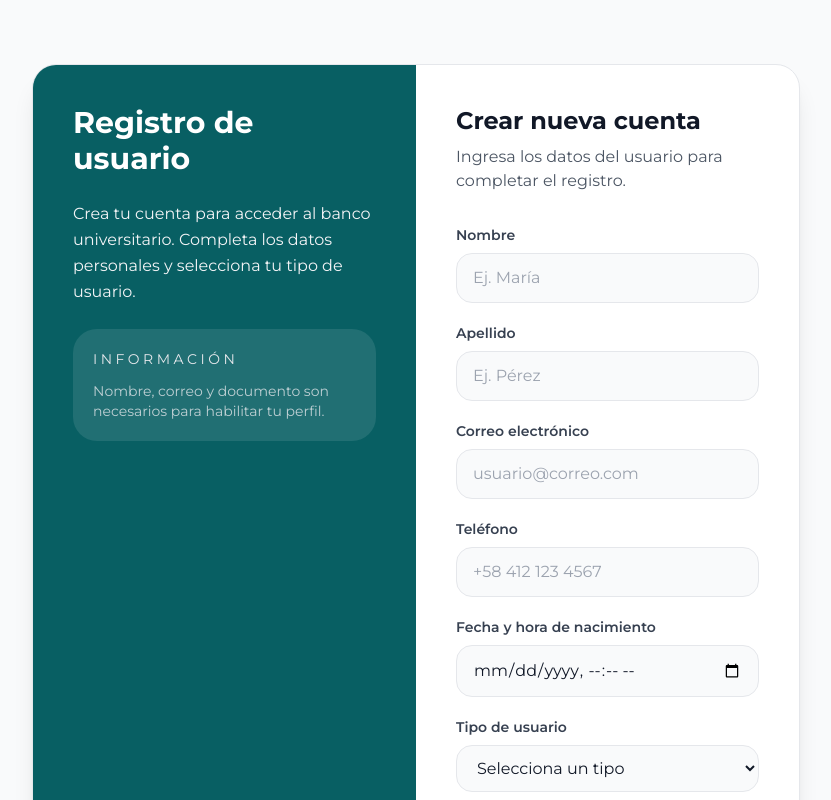
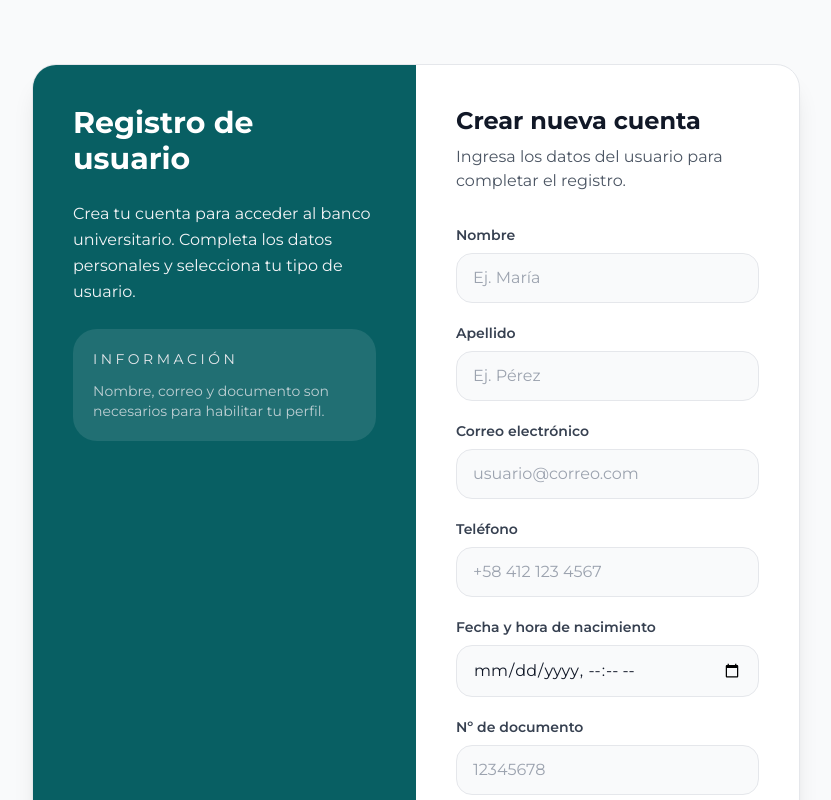
Before and after one commit to elujs/web-banco-universitario, a Vue app: page /register in a window 1280 px wide. Shown: the top 800 px of the page, without its empty margins (224-1055 px from the left). Built offline with nearby package versions, Linux system fonts and the light colour scheme.

Commit message:
se elimino el campo de tipo de usuario ya que no es necesario para el registro de usuarios.

```diff
--- a/src/views/auth/UserRegister.vue
+++ b/src/views/auth/UserRegister.vue
@@ -95,23 +95,6 @@
             </div>
 
             <div>
-              <label class="block text-sm font-semibold text-gray-700 mb-2" for="tipoUsuario">Tipo de usuario</label>
-              <select
-                id="tipoUsuario"
-                v-model="tipoUsuario"
-                :class="inputClass(errors.tipoUsuario)"
-                class="w-full px-4 py-3 rounded-2xl border bg-gray-50 text-gray-900 focus:outline-none transition"
-              >
-                <option value="">Selecciona un tipo</option>
-                <option value="estudiante">Estudiante</option>
-                <option value="profesor">Profesor</option>
-                <option value="administrativo">Administrativo</option>
-                <option value="externo">Externo</option>
-              </select>
-            <p v-if="errors.tipoUsuario" class="text-red-600 text-sm mt-1">{{ errors.tipoUsuario }}</p>
-            </div>
-
-            <div>
               <label class="block text-sm font-semibold text-gray-700 mb-2" for="documento">Nº de documento</label>
               <input
                 id="documento"
@@ -198,7 +181,6 @@ const apellido = ref('')
 const email = ref('')
 const telefono = ref('')
 const fechaNacimiento = ref('')
-const tipoUsuario = ref('')
 const documento = ref('')
 const contrasena = ref('')
 const confirmarContrasena = ref('')
@@ -284,7 +266,6 @@ function validate() {
   else if (!validateEmail(email.value)) { errors.email = 'Correo inválido'; valid = false }
   if (!telefono.value.trim()) { errors.telefono = 'Falta el teléfono'; valid = false }
   if (!fechaNacimiento.value) { errors.fechaNacimiento = 'Falta la fecha de nacimiento'; valid = false }
-  if (!tipoUsuario.value) { errors.tipoUsuario = 'Selecciona un tipo de usuario'; valid = false }
   if (!documento.value.trim()) { errors.documento = 'Falta el número de documento'; valid = false }
   if (!contrasena.value) { errors.contrasena = 'Falta la contraseña'; valid = false }
   if (!confirmarContrasena.value) { errors.confirmarContrasena = 'Confirma la contraseña'; valid = false }
```
